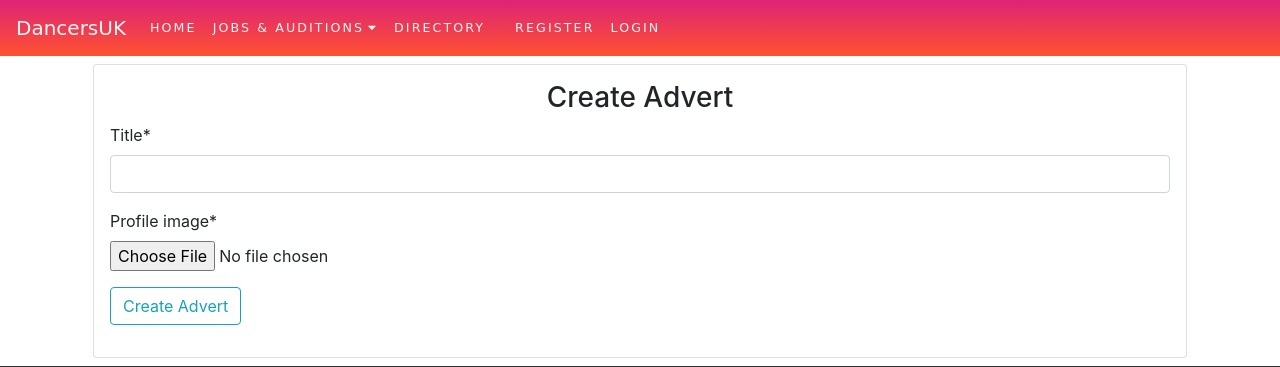
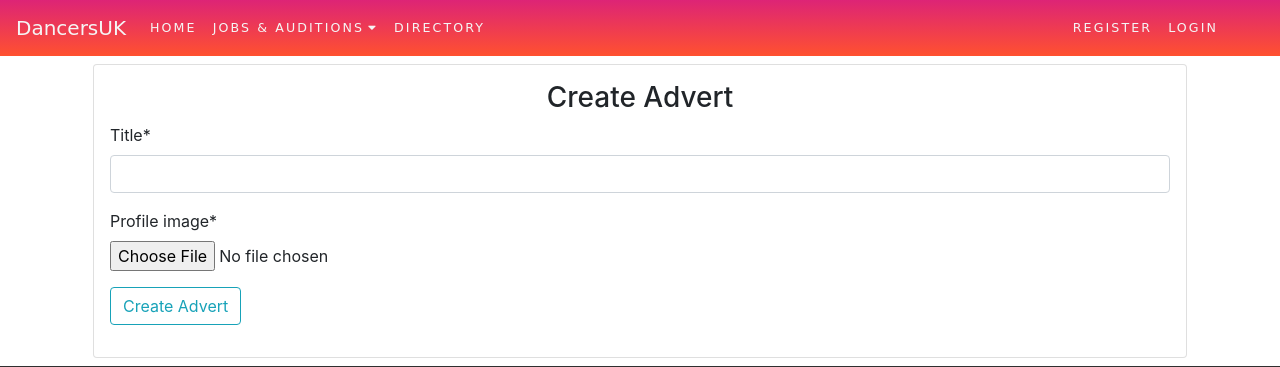
Before and after one commit to dancecentreuk/coviddancersuk, a Django app: page /account/add-photo_2 in a window 1280 px wide. Shown: the top 367 px of the page. Run offline with Django 3.2, Linux system fonts and the light colour scheme; some libraries are stand-ins or nearby versions; some web fonts are replaced.

Commit message:
changed navbar

```diff
--- a/pages/templates/partials/_header.html
+++ b/pages/templates/partials/_header.html
@@ -62,7 +62,7 @@
                 </li>
                   </ul>
               {% else %}
-                   <ul class="navbar-nav">
+                   <ul class="navbar-nav ml-auto mr-4">
                   <li class="nav-item">
                       <a class="nav-link" href="{% url 'signup' %}">REGISTER</a>
                   </li>
```
